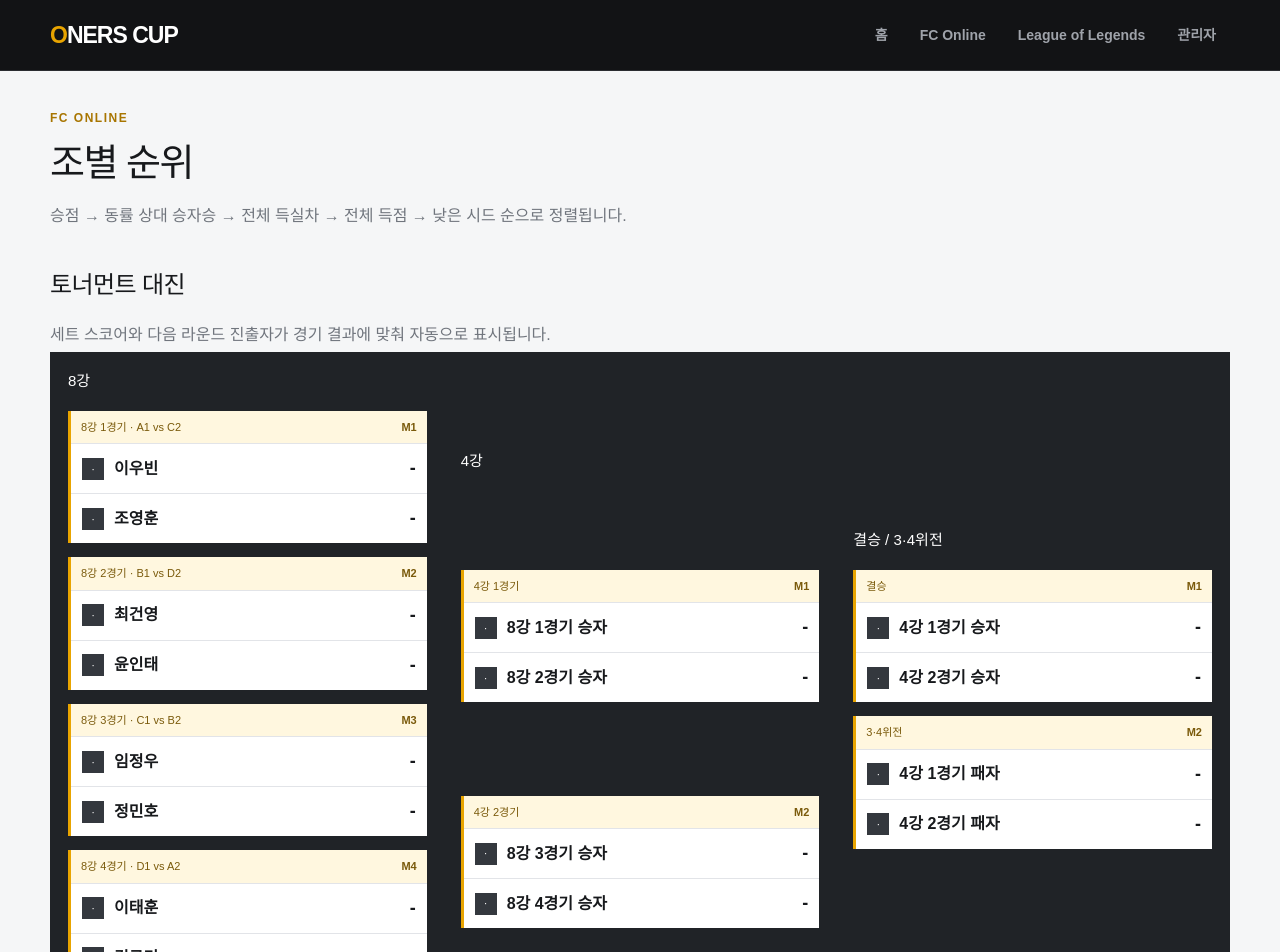
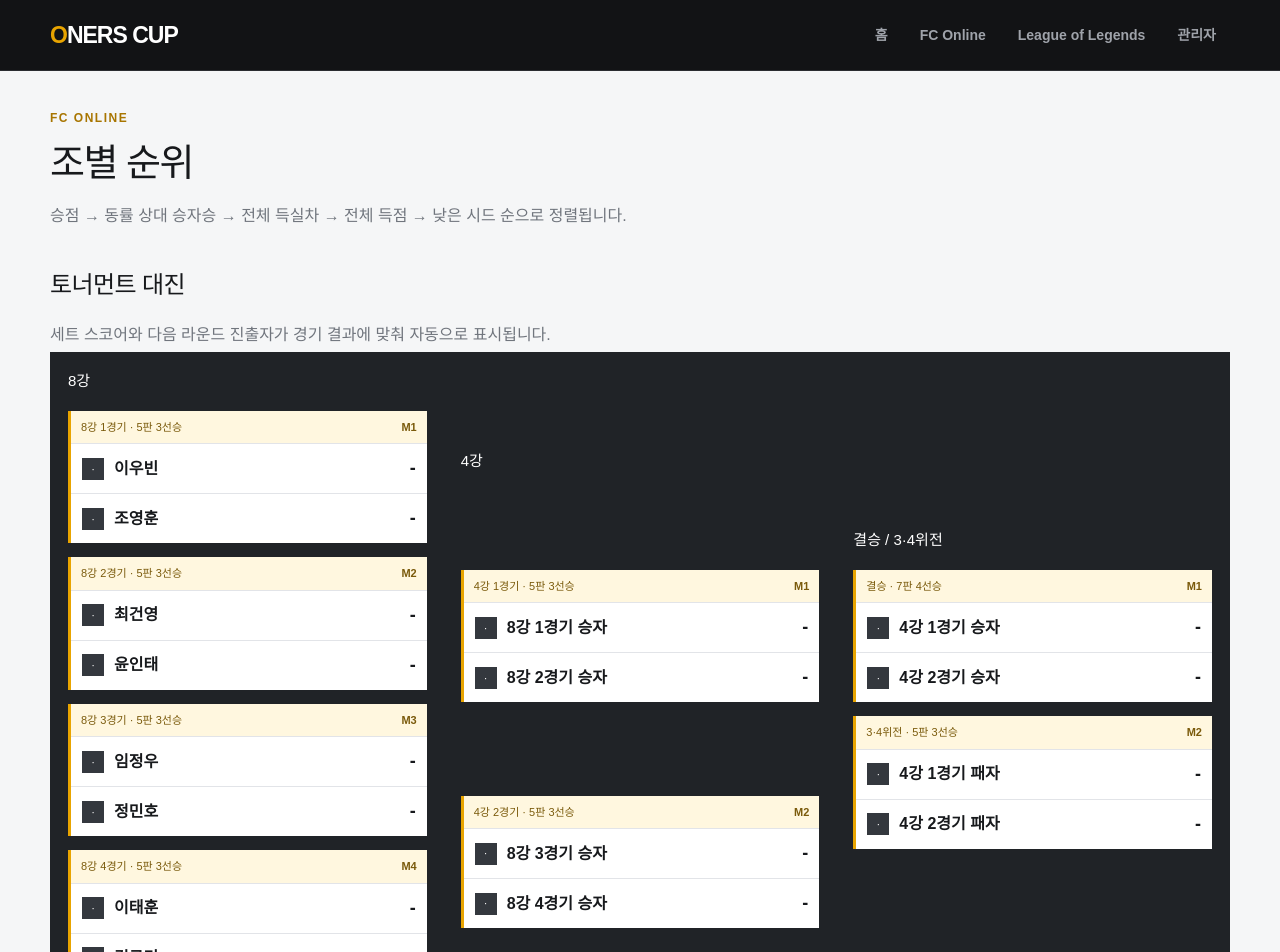
Before and after one commit to 00skgun/oners_game_rank, a Next.js app: page /fc-online in a window 1280 px wide. Shown: the top 952 px of the page. Built offline with nearby package versions, Linux system fonts and the light colour scheme; no server answers; the database is empty.

Commit message:
Update FC tournament series format

```diff
--- a/app/admin/page.tsx
+++ b/app/admin/page.tsx
@@ -48,7 +48,7 @@ export default function Admin(){
     {!isAdmin?<section className="card admin-login"><h2>로그인</h2><form className="admin-form" onSubmit={signIn}><label>이메일<input type="email" required value={email} onChange={e=>setEmail(e.target.value)}/></label><label>비밀번호<input type="password" required value={password} onChange={e=>setPassword(e.target.value)}/></label><button className="btn" disabled={busy}>{busy?'확인 중...':'로그인'}</button></form></section>:<>
       <div className="admin-head"><span>{user.email}</span><button className="btn secondary" onClick={signOut}>로그아웃</button></div>
       <section className="section"><h2>FC Online 경기 결과</h2><p className="sub">점수를 입력하고 저장하면 완료 경기로 변경됩니다.</p><div className="admin-list">{fcMatches.map(m=><FcEditor key={m.id} match={m} a={name(m.player_a_id)} b={name(m.player_b_id)} supabase={supabase!} onSaved={load}/>)}</div></section>
-      <section className="section"><h2>FC Online 토너먼트</h2><p className="sub">처음 한 번 대진을 만든 뒤 세트 스코어를 저장하세요. 승자와 패자가 다음 경기로 자동 반영됩니다.</p><FcTournamentAdmin players={players} matches={fcMatches} series={fcSeries} games={fcTournamentGames} supabase={supabase!} onSaved={load}/></section>
+      <section className="section"><h2>FC Online 토너먼트</h2><p className="sub">8강·4강·3/4위전은 5판 3선승, 결승은 7판 4선승입니다. 승자와 패자는 다음 경기로 자동 반영됩니다.</p><FcTournamentAdmin players={players} matches={fcMatches} series={fcSeries} games={fcTournamentGames} supabase={supabase!} onSaved={load}/></section>
       <section className="section"><h2>LoL 경기 추가</h2><div className="admin-create-grid"><NewLolMatch teams={teams} supabase={supabase!} onSaved={load}/><NewLolSet matches={lolMatches} sets={lolSets} teams={teams} players={lolPlayers} supabase={supabase!} onSaved={load}/></div></section>
       <section className="section"><h2>LoL 세트 기록</h2><p className="sub">킬과 어시스트만 입력합니다. 상대 팀 킬이 자동으로 팀 데스가 됩니다.</p><div className="admin-list">{lolSets.map(s=>{const m=lolMatches.find(x=>x.id===s.match_id);return m?<LolSetEditor key={s.id} set={s} match={m} a={team(m.team_a_id)} b={team(m.team_b_id)} teams={teams} supabase={supabase!} onSaved={load}/>:null})}</div></section>
       <section className="section"><h2>LoL 개인 기록</h2><p className="sub">세트별 선수의 킬·데스·어시스트를 입력합니다.</p><div className="admin-list">{playerStats.map(stat=>{const player=lolPlayers.find(x=>x.id===stat.player_id),set=lolSets.find(x=>x.id===stat.set_id),match=set?lolMatches.find(x=>x.id===set.match_id):undefined;return player&&set&&match?<PlayerStatEditor key={stat.id} stat={stat} player={player} label={`${team(match.team_a_id)} vs ${team(match.team_b_id)} · ${set.set_number}세트`} supabase={supabase!} onSaved={load}/>:null})}</div></section>
@@ -65,14 +65,14 @@ function FcTournamentAdmin({players,matches,series,games,supabase,onSaved}:{play
     if(seeds.some(x=>!x)){alert('각 조의 1·2위가 정해졌는지 확인하세요.');return}
     setCreating(true);
     const rows=[
-      {stage:'quarterfinal',match_number:1,player_a_id:seeds[0],player_b_id:seeds[5],required_wins:2,status:'예정'},
-      {stage:'quarterfinal',match_number:2,player_a_id:seeds[2],player_b_id:seeds[7],required_wins:2,status:'예정'},
-      {stage:'quarterfinal',match_number:3,player_a_id:seeds[4],player_b_id:seeds[3],required_wins:2,status:'예정'},
-      {stage:'quarterfinal',match_number:4,player_a_id:seeds[6],player_b_id:seeds[1],required_wins:2,status:'예정'},
-      {stage:'semifinal',match_number:1,player_a_id:null,player_b_id:null,required_wins:2,status:'예정'},
-      {stage:'semifinal',match_number:2,player_a_id:null,player_b_id:null,required_wins:2,status:'예정'},
-      {stage:'final',match_number:1,player_a_id:null,player_b_id:null,required_wins:2,status:'예정'},
-      {stage:'third',match_number:1,player_a_id:null,player_b_id:null,required_wins:2,status:'예정'},
+      {stage:'quarterfinal',match_number:1,player_a_id:seeds[0],player_b_id:seeds[5],required_wins:3,status:'예정'},
+      {stage:'quarterfinal',match_number:2,player_a_id:seeds[2],player_b_id:seeds[7],required_wins:3,status:'예정'},
+      {stage:'quarterfinal',match_number:3,player_a_id:seeds[4],player_b_id:seeds[3],required_wins:3,status:'예정'},
+      {stage:'quarterfinal',match_number:4,player_a_id:seeds[6],player_b_id:seeds[1],required_wins:3,status:'예정'},
+      {stage:'semifinal',match_number:1,player_a_id:null,player_b_id:null,required_wins:3,status:'예정'},
+      {stage:'semifinal',match_number:2,player_a_id:null,player_b_id:null,required_wins:3,status:'예정'},
+      {stage:'final',match_number:1,player_a_id:null,player_b_id:null,required_wins:4,status:'예정'},
+      {stage:'third',match_number:1,player_a_id:null,player_b_id:null,required_wins:3,status:'예정'},
     ];
     const {error}=await supabase.from('fc_tournament_series').upsert(rows,{onConflict:'stage,match_number'});
     alert(error?'대진 생성 실패: '+error.message:'현재 조별 순위로 토너먼트 대진을 만들었습니다.');
@@ -87,6 +87,7 @@ function FcTournamentAdmin({players,matches,series,games,supabase,onSaved}:{play
 }
 
 function FcTournamentEditor({item,allSeries,games,players,supabase,onSaved}:{item:FcSeries;allSeries:FcSeries[];games:FcTournamentGame[];players:Player[];supabase:NonNullable<ReturnType<typeof createBrowserSupabase>>;onSaved:()=>void}){
+  const requiredWins=item.stage==='final'?4:3;
   const [a,setA]=useState(item.player_a_id??''),[b,setB]=useState(item.player_b_id??'');
   const currentGames=games.filter(g=>g.series_id===item.id);
   const [aw,setAw]=useState(String(currentGames.filter(g=>g.winner_id===item.player_a_id).length));
@@ -103,10 +104,10 @@ function FcTournamentEditor({item,allSeries,games,players,supabase,onSaved}:{ite
   async function save(){
     const aWins=Number(aw),bWins=Number(bw);
     if(!a||!b||a===b)return alert('서로 다른 두 선수를 선택하세요.');
-    if(aWins===bWins||Math.max(aWins,bWins)!==item.required_wins||Math.min(aWins,bWins)<0||Math.min(aWins,bWins)>=item.required_wins)return alert(`${item.required_wins}:0 또는 ${item.required_wins}:1처럼 최종 세트 스코어를 입력하세요.`);
+    if(aWins===bWins||Math.max(aWins,bWins)!==requiredWins||Math.min(aWins,bWins)<0||Math.min(aWins,bWins)>=requiredWins)return alert(`${requiredWins}:0, ${requiredWins}:1처럼 최종 세트 스코어를 입력하세요.`);
     setSaving(true);
     const winner=aWins>bWins?a:b,loser=aWins>bWins?b:a;
-    const {error}=await supabase.from('fc_tournament_series').update({player_a_id:a,player_b_id:b,winner_id:winner,status:'완료'}).eq('id',item.id);
+    const {error}=await supabase.from('fc_tournament_series').update({player_a_id:a,player_b_id:b,required_wins:requiredWins,winner_id:winner,status:'완료'}).eq('id',item.id);
     if(!error){
       await supabase.from('fc_tournament_games').delete().eq('series_id',item.id);
       const winners=[...Array(aWins).fill(a),...Array(bWins).fill(b)];
@@ -126,12 +127,12 @@ function FcTournamentEditor({item,allSeries,games,players,supabase,onSaved}:{ite
     if(!error)onSaved();
   }
   return <div className="tournament-editor">
-    <div className="tournament-editor-head"><b>{stageName[item.stage]??item.stage} {item.stage==='final'||item.stage==='third'?'':item.match_number+'경기'}</b>{item.winner_id&&<span className="badge">{players.find(p=>p.id===item.winner_id)?.name} 진출</span>}</div>
+    <div className="tournament-editor-head"><b>{stageName[item.stage]??item.stage} {item.stage==='final'||item.stage==='third'?'':item.match_number+'경기'} · {requiredWins===4?'7판 4선승':'5판 3선승'}</b>{item.winner_id&&<span className="badge">{players.find(p=>p.id===item.winner_id)?.name} 진출</span>}</div>
     <div className="tournament-fields">
       <label>선수 1<select value={a} onChange={e=>setA(e.target.value)}><option value="">선택</option>{players.map(p=><option key={p.id} value={p.id}>{p.name}</option>)}</select></label>
-      <label>세트<input type="number" min="0" max={item.required_wins} value={aw} onChange={e=>setAw(e.target.value)}/></label>
+      <label>세트<input type="number" min="0" max={requiredWins} value={aw} onChange={e=>setAw(e.target.value)}/></label>
       <span>:</span>
-      <label>세트<input type="number" min="0" max={item.required_wins} value={bw} onChange={e=>setBw(e.target.value)}/></label>
+      <label>세트<input type="number" min="0" max={requiredWins} value={bw} onChange={e=>setBw(e.target.value)}/></label>
       <label>선수 2<select value={b} onChange={e=>setB(e.target.value)}><option value="">선택</option>{players.map(p=><option key={p.id} value={p.id}>{p.name}</option>)}</select></label>
       <button className="btn" disabled={saving||!a||!b} onClick={save}>저장</button>
     </div>
--- a/app/fc-online/page.tsx
+++ b/app/fc-online/page.tsx
@@ -57,10 +57,10 @@ export default function Fc() {
   const groups = Object.fromEntries(['A', 'B', 'C', 'D'].map(g => [g, ranked(g)]));
   const nameById = useMemo(() => new Map(players.map(p => [p.id, p.name])), [players]);
   const predictedQuarterfinals: BracketMatch[] = [
-    {label: '8강 1경기 · A1 vs C2', a: groups.A[0]?.name ?? 'A조 1위', b: groups.C[1]?.name ?? 'C조 2위'},
-    {label: '8강 2경기 · B1 vs D2', a: groups.B[0]?.name ?? 'B조 1위', b: groups.D[1]?.name ?? 'D조 2위'},
-    {label: '8강 3경기 · C1 vs B2', a: groups.C[0]?.name ?? 'C조 1위', b: groups.B[1]?.name ?? 'B조 2위'},
-    {label: '8강 4경기 · D1 vs A2', a: groups.D[0]?.name ?? 'D조 1위', b: groups.A[1]?.name ?? 'A조 2위'},
+    {label: '8강 1경기 · 5판 3선승', a: groups.A[0]?.name ?? 'A조 1위', b: groups.C[1]?.name ?? 'C조 2위'},
+    {label: '8강 2경기 · 5판 3선승', a: groups.B[0]?.name ?? 'B조 1위', b: groups.D[1]?.name ?? 'D조 2위'},
+    {label: '8강 3경기 · 5판 3선승', a: groups.C[0]?.name ?? 'C조 1위', b: groups.B[1]?.name ?? 'B조 2위'},
+    {label: '8강 4경기 · 5판 3선승', a: groups.D[0]?.name ?? 'D조 1위', b: groups.A[1]?.name ?? 'A조 2위'},
   ];
 
   const makeMatch = (stage: string, number: number, fallback: BracketMatch): BracketMatch => {
@@ -80,12 +80,12 @@ export default function Fc() {
 
   const quarterfinals = predictedQuarterfinals.map((fallback, i) => makeMatch('quarterfinal', i + 1, fallback));
   const semifinals = [
-    makeMatch('semifinal', 1, {label: '4강 1경기', a: '8강 1경기 승자', b: '8강 2경기 승자'}),
-    makeMatch('semifinal', 2, {label: '4강 2경기', a: '8강 3경기 승자', b: '8강 4경기 승자'}),
+    makeMatch('semifinal', 1, {label: '4강 1경기 · 5판 3선승', a: '8강 1경기 승자', b: '8강 2경기 승자'}),
+    makeMatch('semifinal', 2, {label: '4강 2경기 · 5판 3선승', a: '8강 3경기 승자', b: '8강 4경기 승자'}),
   ];
   const finals = [
-    makeMatch('final', 1, {label: '결승', a: '4강 1경기 승자', b: '4강 2경기 승자'}),
-    makeMatch('third', 1, {label: '3·4위전', a: '4강 1경기 패자', b: '4강 2경기 패자'}),
+    makeMatch('final', 1, {label: '결승 · 7판 4선승', a: '4강 1경기 승자', b: '4강 2경기 승자'}),
+    makeMatch('third', 1, {label: '3·4위전 · 5판 3선승', a: '4강 1경기 패자', b: '4강 2경기 패자'}),
   ];
   const champion = finals[0].winner;
 
```
